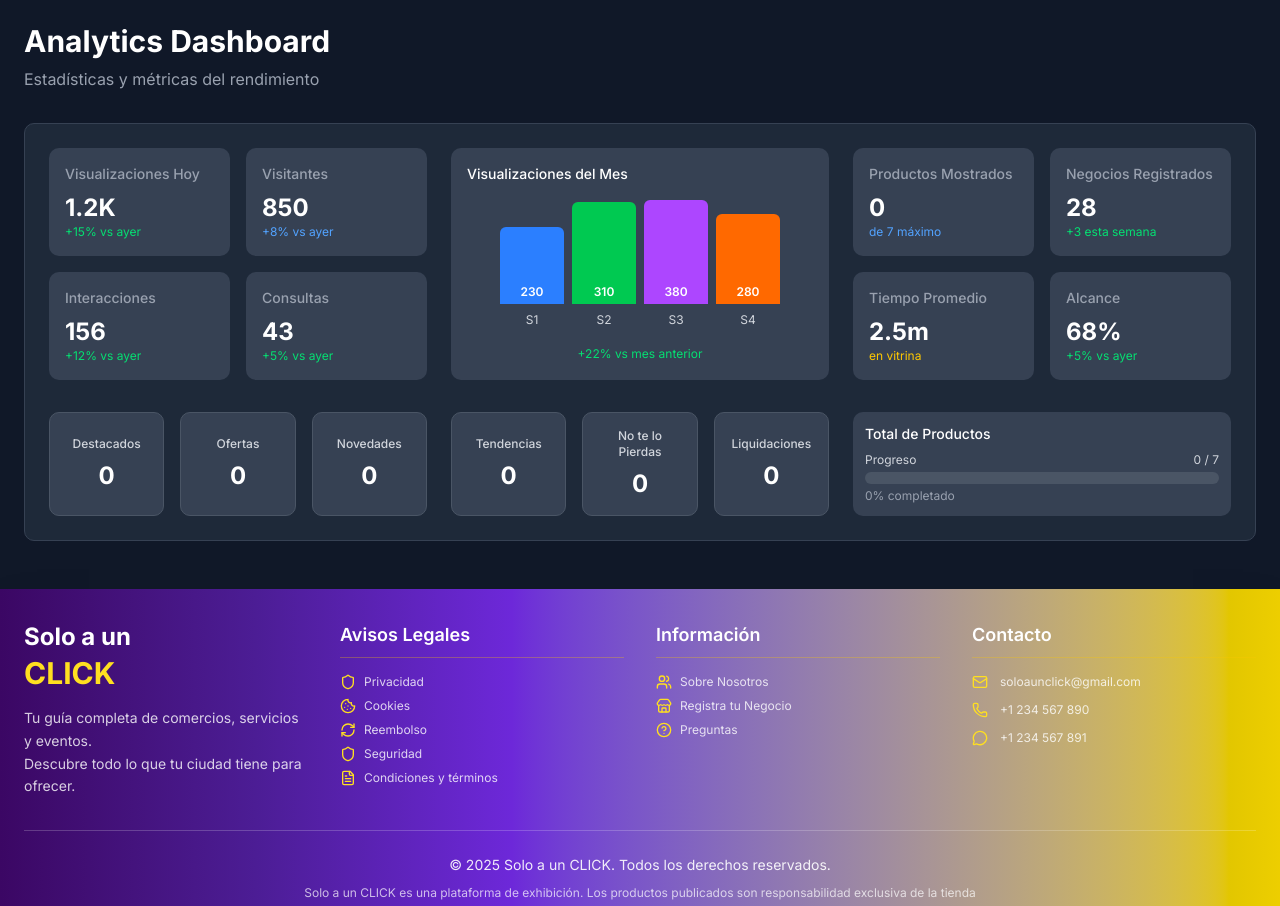
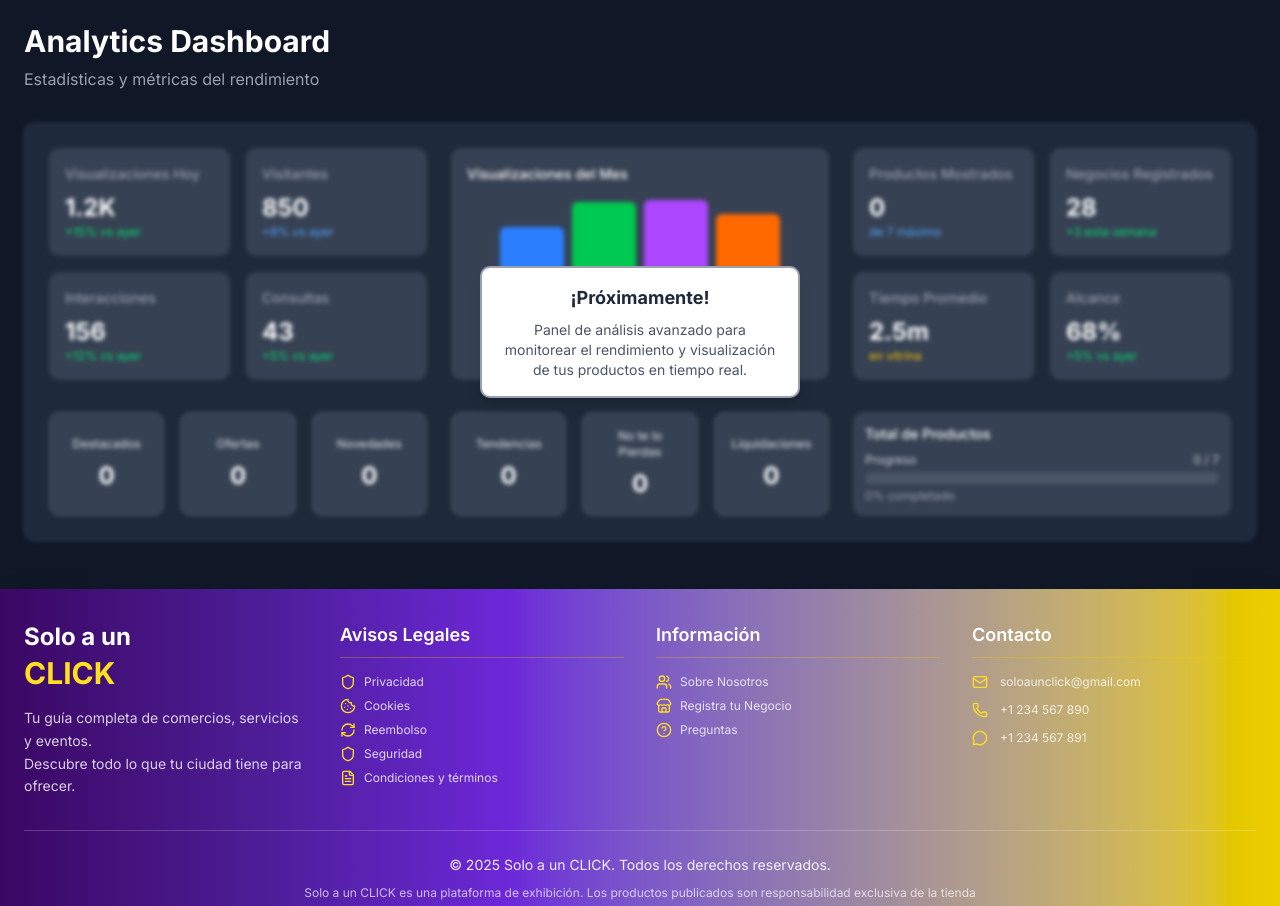
Before and after one commit to nicomagno17/aunclick_home_reactV2, a Next.js app: page /admin in a window 1280 px wide. Shown: the part 1420-2326 px from the top of the page. Built offline with nearby package versions, Linux system fonts and the light colour scheme.

Commit message:
kpi al 100

```diff
--- a/src/app/admin/page.tsx
+++ b/src/app/admin/page.tsx
@@ -1379,8 +1379,8 @@ export default function AdminPage() {
       </div>
 
       {/* Container Analytics */}
-      <div className="px-6 mb-8">
-        <div className="bg-gray-800 rounded-lg border border-gray-700 p-6">
+      <div className="px-6 mb-8 relative">
+        <div className="bg-gray-800 rounded-lg border border-gray-700 p-6 blur-[2px]">
           {/* Fila Superior - 3 Columnas */}
           <div className="grid grid-cols-3 gap-6 mb-8">
             {/* Columna 1 - 4 KPIs en 2 filas */}
@@ -1546,6 +1546,14 @@ export default function AdminPage() {
                 </p>
               </div>
             </div>
+          </div>
+        </div>
+
+        {/* Overlay Message */}
+        <div className="absolute inset-0 flex items-center justify-center z-10">
+          <div className="bg-white border-2 border-gray-400 rounded-lg px-4 py-4 shadow-lg text-center max-w-xs">
+            <h3 className="text-lg font-bold text-gray-800 mb-2">¡Próximamente!</h3>
+            <p className="text-sm text-gray-600">Panel de análisis avanzado para monitorear el rendimiento y visualización de tus productos en tiempo real.</p>
           </div>
         </div>
       </div>
```
